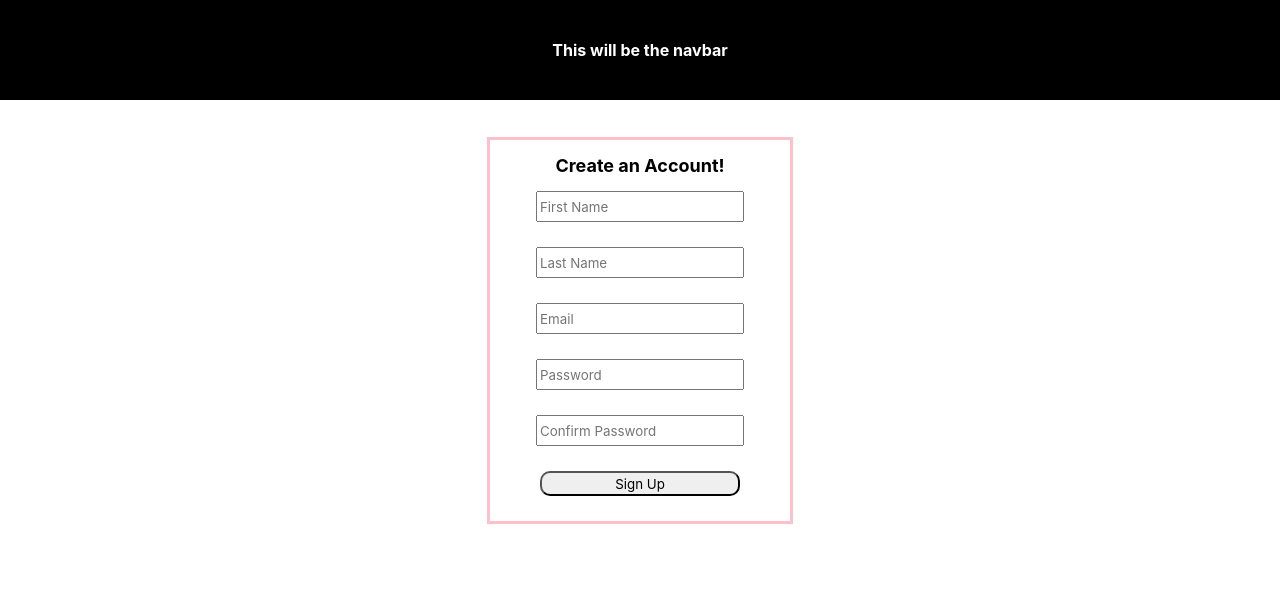
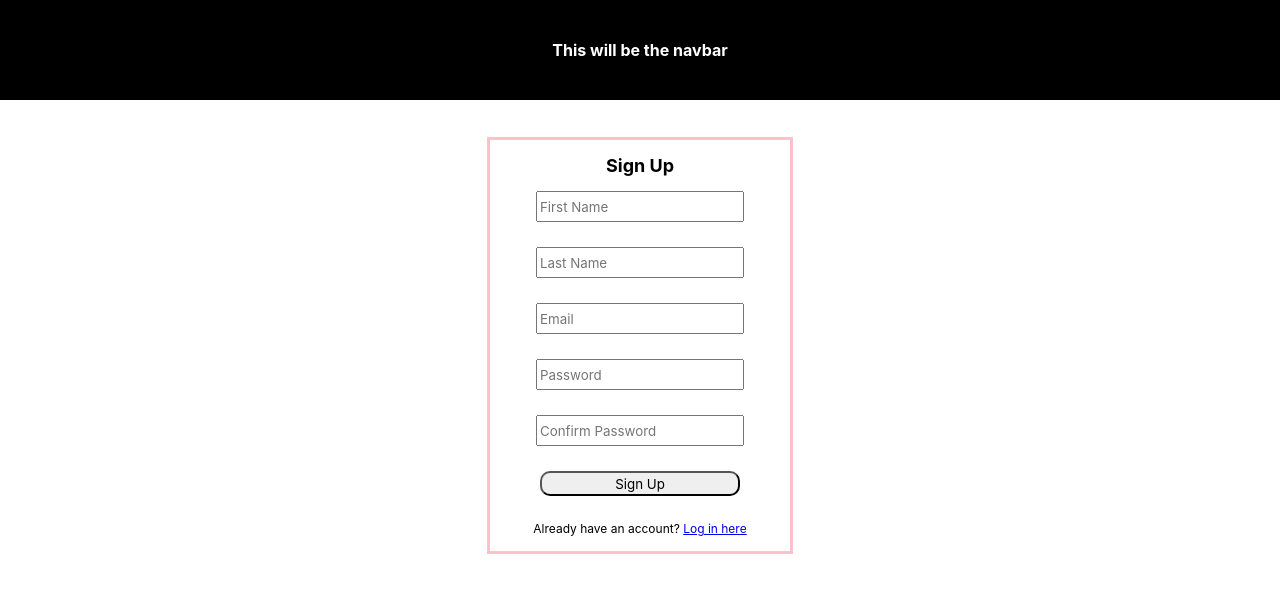
Before and after one commit to petrovskidavid/product-system-project, a React (Create React App) app in the folder client/: page /signup in a window 1280 px wide. Shown: the top 592 px of the page. Built offline with nearby package versions, Linux system fonts and the light colour scheme.

Commit message:
Updated styling and added a redirect to log in page from sign up page

```diff
--- a/client/src/pages/SignUpPage.css
+++ b/client/src/pages/SignUpPage.css
@@ -44,3 +44,8 @@
     border-radius: 10px;
 
 }
+
+.redirect-log-in{
+    font-size: 12px;
+    margin-bottom: 15px;
+}
--- a/client/src/pages/SignUpPage.js
+++ b/client/src/pages/SignUpPage.js
@@ -7,6 +7,7 @@ import Navbar from "../components/Navbar"
 import "./SignUpPage.css"
 
 
+// Holds validation rules for the sign up form inputs
 const signUpValidation = yup.object().shape({
     firstName: yup.string().max(255).required("Please provide your first name"),
     lastName: yup.string().max(255).required("Please provide your last name"),
@@ -18,34 +19,45 @@ const signUpValidation = yup.object().shape({
 
 export default function SignUpPage() {
 
+    const nav = useNavigate() //< Used to redirect client
+
+    // Uses the above validation rules to handle the forms input and provides parameters to use
     const { register, handleSubmit, formState: { errors } } = useForm({
         resolver: yupResolver(signUpValidation)
     })
 
-    const nav = useNavigate()
+    // Runs when the submit button is clicked
+    const submitSignUp = async (data) => {
 
-    const submitSignUp = async (data) => {
+        // Sends post request to the backend to handle the data for sign up and awaits a response
         await Axios.post("http://localhost:8800/api/signup", {
             firstName: data.firstName,
             lastName: data.lastName,
             email: data.email,
             password: data.password
         }).then((res) => {
-            console.log(res)
+
             if(!res.data.addedCustomer){
+
+                // Indicates that the customer couldn't be added based on the response recieved
                 localStorage.setItem("addedCustomer", false)
                 localStorage.removeItem("customer-name")
                 localStorage.removeItem("user")
             }
             else
             {
+
+                // Indicates that the customer was added based on the response recieved
                 localStorage.setItem("user", data.email)
                 localStorage.setItem("customer-name", data.firstName + " " + data.lastName)
                 localStorage.setItem("addedCustomer", true)
+
+                // Redirects client
                 nav("/store")
             }
         })
     }
+
 
     return (
         <div>
@@ -58,17 +70,21 @@ export default function SignUpPage() {
                  </div>
                 <form method="POST" onSubmit={handleSubmit(submitSignUp)}>
                     <div className="sign-up-title">
-                        Create an Account!
+                        Sign Up
                     </div>
 
-                    <div className="sign-up-error">{errors.firstName?.type === "max" ? "Exceeds character limit of 255" : errors.firstName?.message}</div>
+                    <div className="sign-up-error">
+                        {errors.firstName?.type === "max" ? "Exceeds character limit of 255" : errors.firstName?.message}
+                    </div>
                     <input
                         {...register('firstName')}
                         placeholder="First Name"
                         type="text"
                     />
 
-                    <div className="sign-up-error">{errors.lastName?.type === "max" ? "Exceeds character limit of 255" : errors.lastName?.message}</div>
+                    <div className="sign-up-error">
+                        {errors.lastName?.type === "max" ? "Exceeds character limit of 255" : errors.lastName?.message}
+                    </div>
                     <input
                         {...register('lastName')}
                         placeholder="Last Name"
@@ -85,7 +101,7 @@ export default function SignUpPage() {
                     />
 
                     <div className="sign-up-error">
-                        {errors.password?.type && errors.password?.type === "required" && "This field is required"}
+                        {errors.password?.type && errors.password?.type === "required" && "Please create a password"}
                         {errors.password?.type && errors.password?.type === "min" && "Passwords is too short"}
                         {errors.password?.type && errors.password?.type === "max" && "Passwords is too long"}
                     </div>
@@ -95,7 +111,6 @@ export default function SignUpPage() {
                         type="password"
                     />
                     <div className="sign-up-error">
-                        {errors.confirmPassword?.type && errors.confirmPassword?.type === "required" && "This field is required"}
                         {errors.confirmPassword?.type && errors.confirmPassword?.type === "oneOf" && "The passwords don't match"}
                     </div>
                     <input
@@ -109,6 +124,10 @@ export default function SignUpPage() {
                             value="Sign Up"
                             className="sign-up-btn"
                     />
+
+                    <div className="redirect-log-in">
+                        Already have an account? <a href="/">Log in here</a>
+                    </div>
                 </form>
             </div>
         </div>
```
